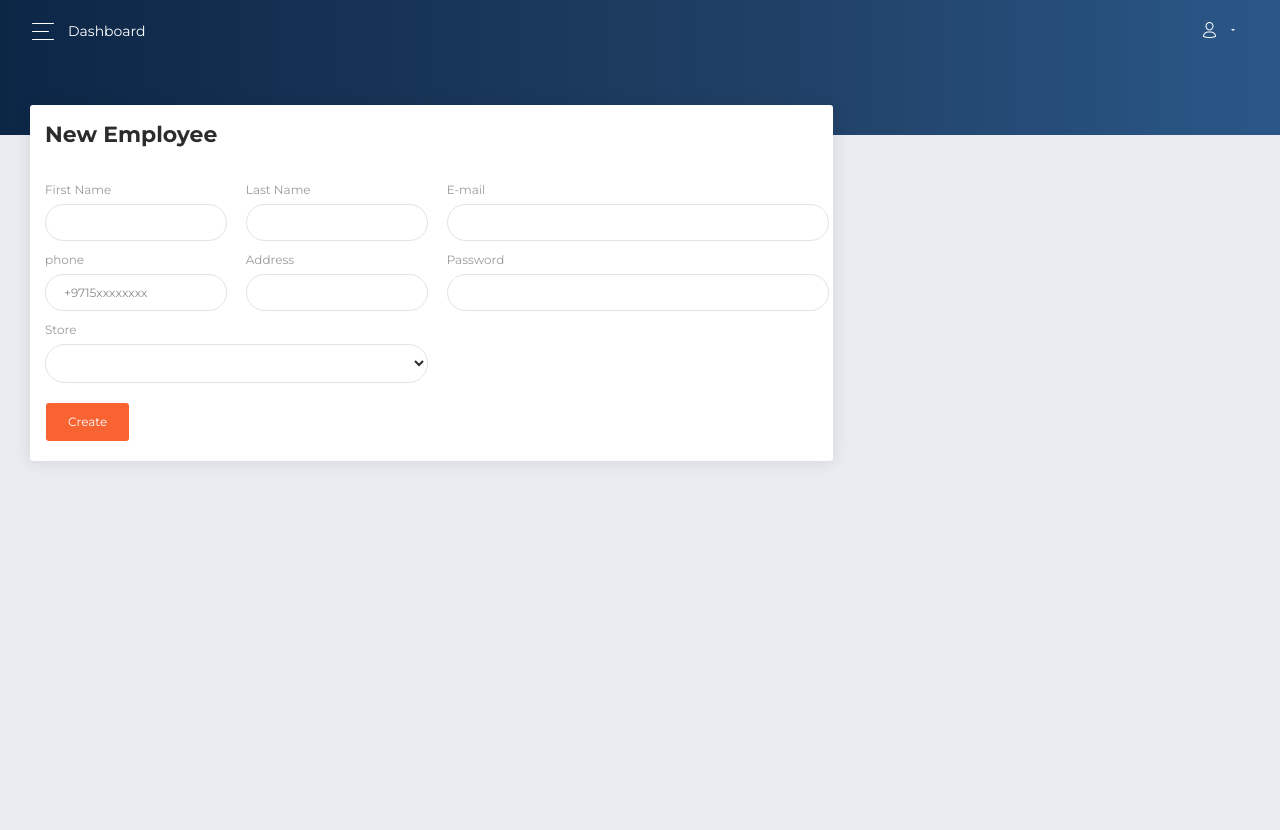
After one commit to AmirIssac/Mahaba, a Laravel app: template resources/views/Admin/users/add_employee.blade.php in a window 1280 px wide. The commit adds this page. Run offline with Laravel 8, Linux system fonts and the light colour scheme; the template is opened without the code that fills it, so the values that code supplies are empty; the visitor is signed in with stand-in values (Sample User, id 1); some libraries are stand-ins or nearby versions.

Commit message:
add employee

```diff
--- /dev/null
+++ b/resources/views/Admin/users/add_employee.blade.php
@@ -0,0 +1,84 @@
+@extends('Layouts.dashboard_main')
+@section('links')
+<style>
+.displaynone{
+    display : none;
+}
+</style>
+@endsection
+@section('content')
+<div class="panel-header panel-header-sm">
+</div>
+<div class="content">
+  <div class="row">
+    <div class="col-md-8">
+      <div class="card">
+        <div class="card-header">
+          <h5 class="title">New Employee</h5>
+        </div>
+        <div class="card-body">
+            <form action="{{route('store.employee')}}" method="POST">
+                @csrf
+            <div class="row">
+              <div class="col-md-3 pr-1">
+                <div style="display: flex; flex-direction: column;" class="form-group">
+                  <label>First Name</label>
+                  <input type="text" name="first_name" class="form-control">
+                </div>
+              </div>
+              <div class="col-md-3 pr-1">
+                <div style="display: flex; flex-direction: column;" class="form-group">
+                  <label>Last Name</label>
+                  <input type="text" name="last_name" class="form-control">
+                </div>
+              </div>
+              <div class="col-md-6 pr-1">
+                <div style="display: flex; flex-direction: column;" class="form-group">
+                    <label> E-mail </label>
+                    <input type="email" name="email" class="form-control">
+                </div>
+              </div>
+              <div class="col-md-3 pr-1">
+                <div style="display: flex; flex-direction: column;" class="form-group">
+                    <label>phone</label>
+                    <input type="text" name="phone" placeholder="+9715xxxxxxxx" class="form-control">
+                </div>
+              </div>
+              <div class="col-md-3 pr-1">
+                <div style="display: flex; flex-direction: column;" class="form-group">
+                  <label> Address </label>
+                  <input type="text" name="address" class="form-control">
+                </div>
+              </div>
+              <div class="col-md-6 pr-1">
+                <div style="display: flex; flex-direction: column;" class="form-group">
+                    <label> Password </label>
+                    <input type="password" name="password" class="form-control">
+                </div>
+              </div>
+
+              <div class="col-md-6 pr-1">
+                <div style="display: flex; flex-direction: column;" class="form-group">
+                    <label> Store </label>
+                    <select name="store_id" class="form-control">
+                        @foreach($stores as $store)
+                            <option value="{{ $store->id }}">{{ $store->name_ar }}</option>
+                        @endforeach
+                    </select>
+                </div>
+              </div>
+
+            </div>
+            <button id="edit-user-btn" class="btn btn-primary">Create</button>
+            </form>
+        </div>
+      </div>
+    </div>
+
+  </div>
+</div>
+@section('scripts')
+
+@endsection
+
+@endsection
--- a/resources/views/Admin/users/employees.blade.php
+++ b/resources/views/Admin/users/employees.blade.php
@@ -54,6 +54,12 @@
                         </td>
                     </tr>
                 @endforeach
+                <tr>
+                    <td>
+                        <a href="{{ route('add.employee') }}" class="btn btn-success">New Employee</a>
+                    </td>
+                    <td></td><td></td><td></td><td></td><td></td><td></td>
+                </tr>
               </tbody>
             </table>
           </div>
--- a/routes/web.php
+++ b/routes/web.php
@@ -54,6 +54,8 @@ Route::group(['middleware'=>['is_admin','auth']] , function(){
         Route::get('/roles-permissions',[App\Http\Controllers\Admin\PermissionController::class, 'rolesAndPermissionsIndex'])->name('roles.permissions');
         Route::get('/dashboard-messages',[App\Http\Controllers\Admin\SettingController::class, 'showMessages'])->name('dashboard.messages');
         Route::get('/dashboard-view-message/{message_id}',[App\Http\Controllers\Admin\SettingController::class, 'viewMessage'])->name('dashboard.view.message');
+        Route::get('/add-employee',[UserDashboardContoller::class, 'addEmployee'])->name('add.employee');
+        Route::post('/store-employee',[UserDashboardContoller::class, 'storeEmployee'])->name('store.employee');
 });
 /*
 Route::get('/login-form',function(){
```
Also changed, not shown: app/Http/Controllers/Admin/UserContoller.php (+35 -0 lines).
